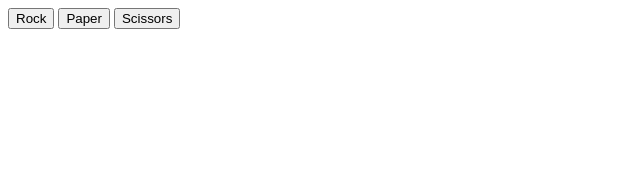
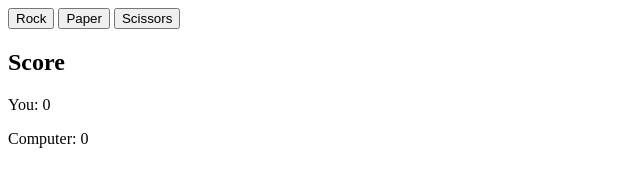
Before and after one commit to TomStroet/odin-rock-paper-scissors, a plain HTML site: page index.html in a window 1280 px wide. Shown: the whole page, without its empty margins (0-640 px from the left). Drawn offline with Linux system fonts and the light colour scheme.

Commit message:
Add initial scoreboard to html

```diff
--- a/index.html
+++ b/index.html
@@ -11,6 +11,10 @@
         <button>Paper</button>
         <button>Scissors</button>
     </div>
+    <div class="results"></div>
+        <h2>Score</h2>
+        <p>You: <span class="humanScore">0</span></p>
+        <p>Computer: <span class="computerScore">0</span></p>
     <script src="script.js"></script>
 </body>
 </html>
```
